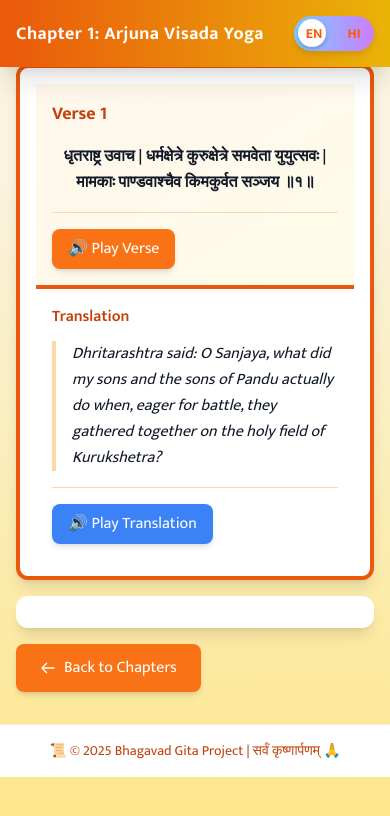
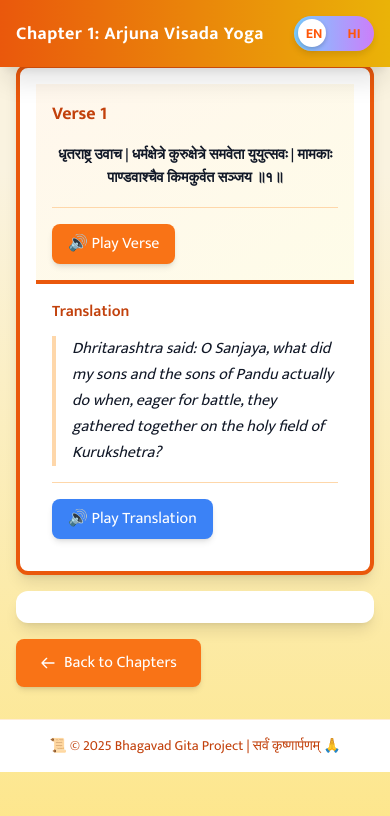
Before and after one commit to gurjarmadanmohand/geeta, a plain HTML site: page verses.html in a window 390 px wide. Drawn offline with nearby package versions, Linux system fonts and the light colour scheme.

Commit message:
Update verses.html

```diff
--- a/verses.html
+++ b/verses.html
@@ -62,14 +62,16 @@
       margin: auto;
     }
 
-  /* Mobile-specific fix for verse text */
+    /* Mobile-specific fix for verse text (updated) */
     @media (max-width: 768px) {
       p#verse-text {
-      font-size: 1rem; /* Slightly smaller font size for mobile */
-      word-break: break-all; /* Forces breaking of text at any character */
+        font-size: 0.9rem; /* Smaller font size for mobile */
+        word-break: break-all; /* Breaks text at any character */
         overflow-wrap: break-word; /* Ensures long strings wrap */
-      -webkit-hyphens: auto; /* Optional: enables hyphenation for better wrapping */
+        -webkit-hyphens: auto; /* Enables hyphenation for better wrapping */
         hyphens: auto;
+        max-width: 100%; /* Ensures text doesn’t exceed container width */
+        padding: 0 4px; /* Slight padding to prevent edge clipping */
       }
     }
   </style>
```
Lines whose indentation alone changed are shown as unchanged.
